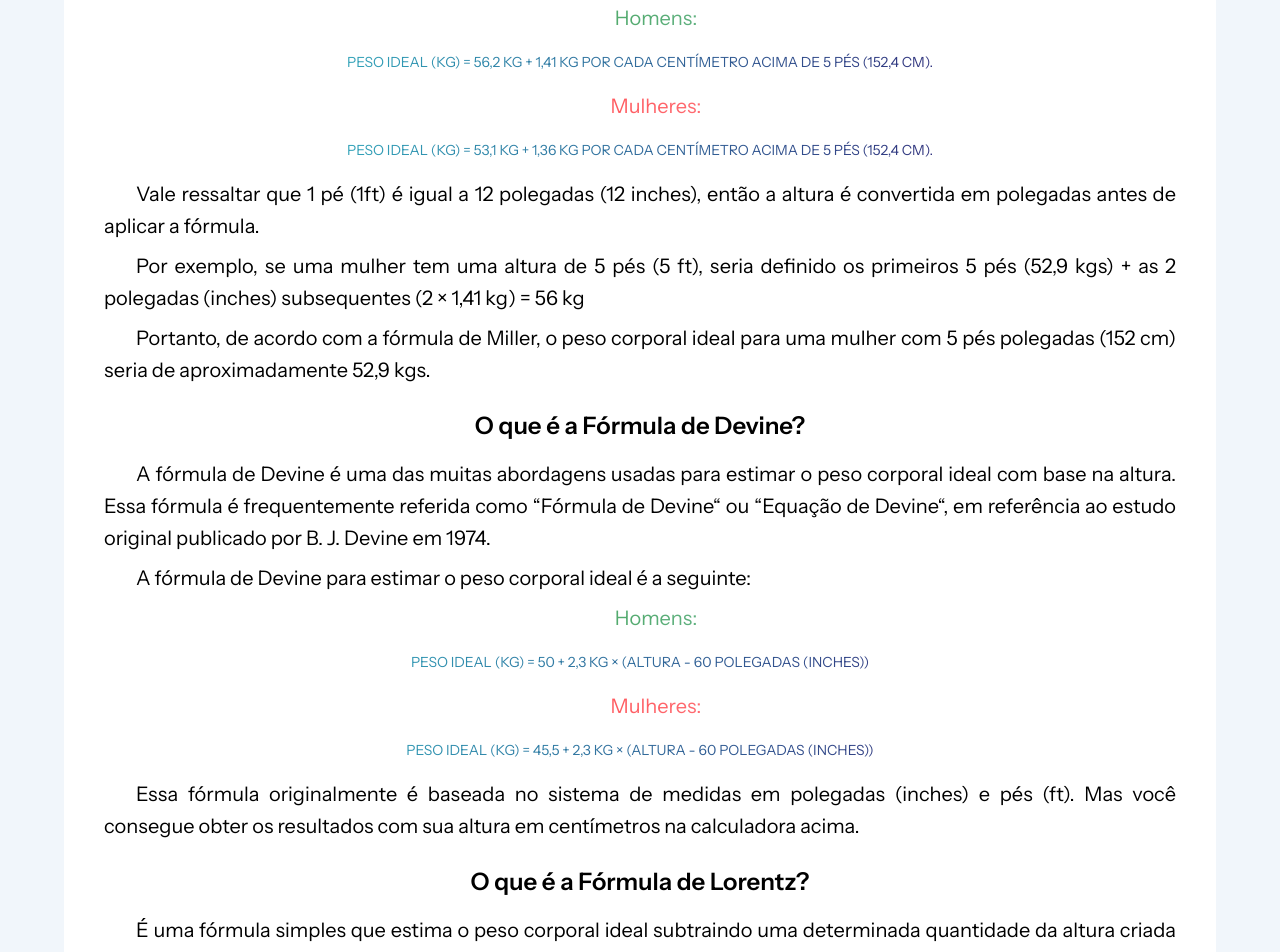
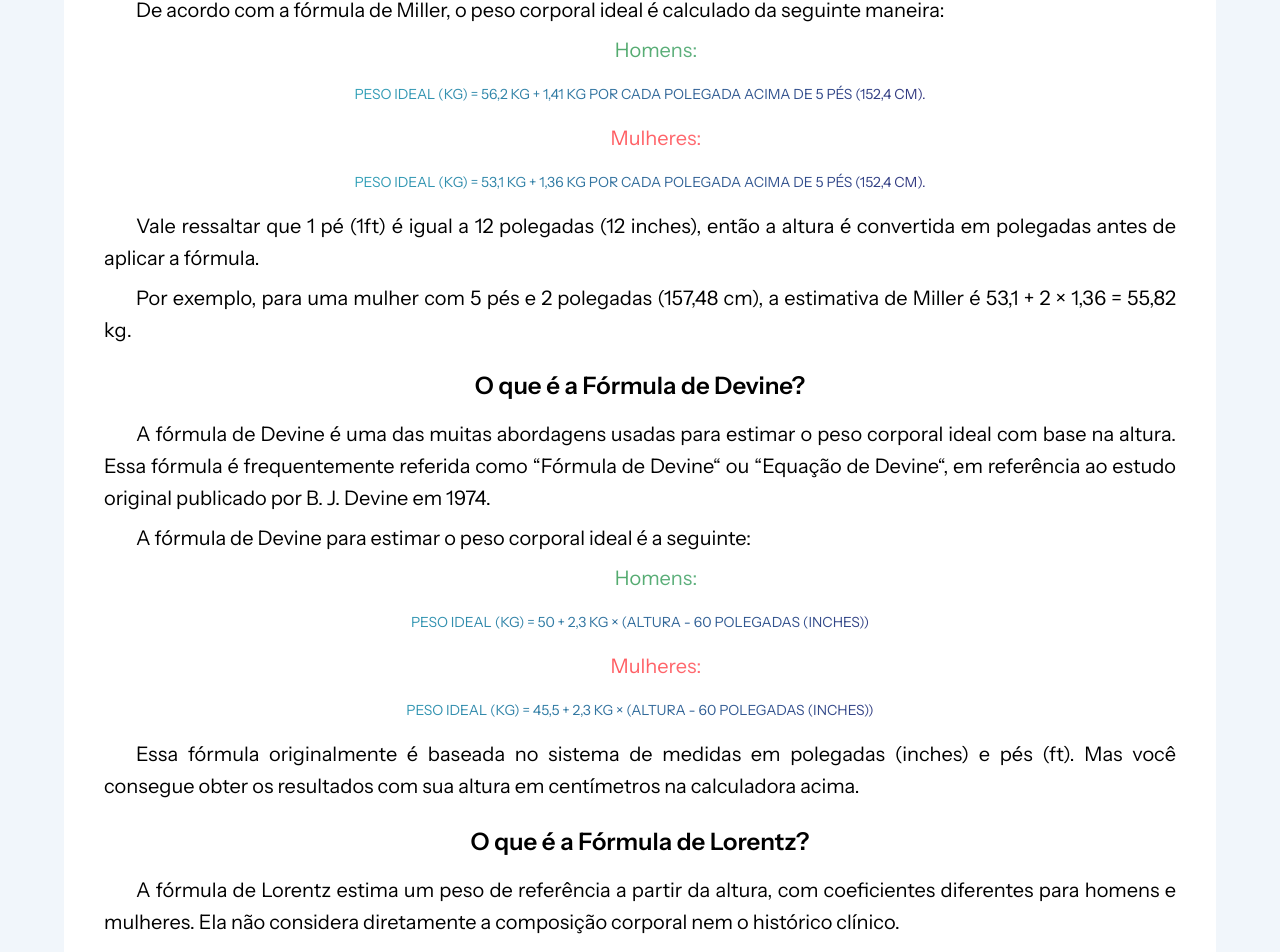
Before and after one commit to dan-araujo/calculadora-do-corpo, a Next.js app: page /peso-ideal in a window 1280 px wide. Shown: the part 2136-3088 px from the top of the page. Built offline with nearby package versions, Linux system fonts and the light colour scheme.

Commit message:
fix(peso): Revisa as estimativas de peso
- Usa o módulo compartilhado e preserva medidas decimais.
- Move as explicações das fórmulas para um componente.

```diff
--- a/src/pages/autores-peso-ideal.js
+++ b/src/components/autores-peso-ideal.js
@@ -19,7 +19,7 @@ export default function AutoresPesoIdeal() {
                 </span>
                 <p>O IMC<em className="mr-1"><sub>objetivo </sub></em> na fórmula é onde se deve colocar o IMC que a
                     pessoa pretende ter ao atingir o peso ideal,
-                    como padrão foi colocado o valor 22, e também a altura sendo calculada em centímetros
+                    como padrão foi colocado o valor 22, para ambos os sexos. A altura informada em centímetros é convertida para metros antes do cálculo
                 </p>
             </div>
 
@@ -47,19 +47,15 @@ export default function AutoresPesoIdeal() {
                 <p>De acordo com a fórmula de Miller, o peso corporal ideal é calculado da seguinte maneira:</p>
                 <p className="homens">Homens:</p>
                 <span className="texto-destaque">
-                    Peso Ideal (kg) = 56,2 kg + 1,41 kg por cada centímetro acima de 5 pés (152,4 cm).
+                    Peso Ideal (kg) = 56,2 kg + 1,41 kg por cada polegada acima de 5 pés (152,4 cm).
                 </span>
                 <p className="mulheres">Mulheres:</p>
                 <span className="texto-destaque">
-                    Peso Ideal (kg) = 53,1 kg + 1,36 kg por cada centímetro acima de 5 pés (152,4 cm).
+                    Peso Ideal (kg) = 53,1 kg + 1,36 kg por cada polegada acima de 5 pés (152,4 cm).
                 </span>
                 <p>Vale ressaltar que 1 pé (1ft) é igual a 12 polegadas (12 inches), então a altura é convertida em
                     polegadas antes de aplicar a fórmula.</p>
-                <p>Por exemplo, se uma mulher tem uma altura de 5 pés (5 ft),
-                    seria definido os primeiros 5 pés (52,9 kgs) + as 2 polegadas (inches) subsequentes
-                    (2 &times; 1,41 kg) = 56 kg</p>
-                <p>Portanto, de acordo com a fórmula de Miller, o peso corporal ideal para uma mulher com 5 pés
-                    polegadas (152 cm) seria de aproximadamente 52,9 kgs.</p>
+                <p>Por exemplo, para uma mulher com 5 pés e 2 polegadas (157,48 cm), a estimativa de Miller é 53,1 + 2 × 1,36 = 55,82 kg.</p>
             </div>
 
             <div id="devine">
@@ -84,10 +80,7 @@ export default function AutoresPesoIdeal() {
 
             <div id="lorentz">
                 <h4>O que é a Fórmula de Lorentz?</h4>
-                <p>É uma fórmula simples que estima o peso corporal ideal subtraindo uma
-                    determinada quantidade da altura criada pelo matemático Lorentz em 2009. Ela não leva em consideração outros fatores,
-                    como a composição corporal, idade, sexo ou distribuição de gordura.
-                </p>
+                <p>A fórmula de Lorentz estima um peso de referência a partir da altura, com coeficientes diferentes para homens e mulheres. Ela não considera diretamente a composição corporal nem o histórico clínico.</p>
                 <p>Os valores padrão no final da fórmula são definidos 4 para homens e 2 para mulheres</p>
                 <p>A fórmula de Lorentz é a seguinte:</p>
                 <p className="homens">Homens:</p>
@@ -113,56 +106,56 @@ export default function AutoresPesoIdeal() {
 
             <div className="fontes">
                 <small className="referencias">Referências:</small>
-                <a href="https://pubmed.ncbi.nlm.nih.gov/6869387/" target="_blank">
+                <a href="https://pubmed.ncbi.nlm.nih.gov/6869387/" target="_blank" rel="noopener noreferrer">
                     - J D Robinson, S M Lupkiewicz, L Palenik, L M Lopez, M Ariet,
                     <strong> Determination of ideal body weight for drug dosage calculations</strong>,
                     National Library of Medicine,
                     2016
                 </a>
-                <a href="https://pubmed.ncbi.nlm.nih.gov/10981254/" target="_blank">
+                <a href="https://pubmed.ncbi.nlm.nih.gov/10981254/" target="_blank" rel="noopener noreferrer">
                     -  M P Pai, F P Paloucek,
                     <strong> The origin of the "ideal" body weight equations </strong>,
                     National Library of Medicine,
                     2000
                 </a>
-                <a href="https://www.ncbi.nlm.nih.gov/pmc/articles/PMC4841935/" target="_blank">
+                <a href="https://www.ncbi.nlm.nih.gov/pmc/articles/PMC4841935/" target="_blank" rel="noopener noreferrer">
                     - Courtney M Peterson, Diana M Thomas, George L Blackburn, and Steven B Heymsfield,
                     <strong> Universal equation for estimating ideal body weight and body weight at any BMI</strong>,
                     National Library of Medicine,
                     2016
                 </a>
-                <a href="https://halls.md/ideal-weight-formulas-broca-devine/" target="_blank">
+                <a href="https://halls.md/ideal-weight-formulas-broca-devine/" target="_blank" rel="noopener noreferrer">
                     - Dr Halls,
                     <strong> Ideal weight formulas by Broca and Devine</strong>,
                     halls.md Moose & Doc,
                     2019
                 </a>
-                <a href="https://link.springer.com/article/10.1007/s11605-015-2910-4" target="_blank">
+                <a href="https://link.springer.com/article/10.1007/s11605-015-2910-4" target="_blank" rel="noopener noreferrer">
                     - Michael R. Kammerer, Michelle M. Porter, Alec C. Beekley & David S. Tichansky,
                     <strong> Ideal Body Weight Calculation in the Bariatric Surgical Population</strong>,
                     Springer Link,
                     2015
                 </a>
-                <a href="https://pt.wikipedia.org/wiki/F%C3%B3rmula_de_Lorentz" target="_blank">
+                <a href="https://pt.wikipedia.org/wiki/F%C3%B3rmula_de_Lorentz" target="_blank" rel="noopener noreferrer">
                     - Fórmula de Lorentz,
                     Wikipépdia - A enciclópedia livre,
                     pt.wikipedia.org,
                     2022
                 </a>
-                <a href="https://doi.org/10.1007/978-3-211-89836-9_803" target="_blank">
+                <a href="https://doi.org/10.1007/978-3-211-89836-9_803" target="_blank" rel="noopener noreferrer">
                     - Nahler G.,
                     <strong> Lorentz-formula. In: Dictionary of Pharmaceutical Medicine</strong>,
                     Publisher:  Springer, Vienna,
                     2009</a>
                 <a href="https://www.jobese.org/articles/formulas-for-determining-ideal-weight-and-its-relationship-to-the-body-mass-index-in-adults.pdf"
-                    target="_blank">
+                    target="_blank" rel="noopener noreferrer">
                     - Gerardo Jose Bauce, Mary Zulay, Moya-Sifontes,
                     <strong> Formulas for Determining Ideal Weight and Its Relationship to the Body Mass Index in Adults</strong>,
                     Obese,
                     jobese.org,
                     2021
                 </a>
-                <a href="https://www.flaticon.com/br/" title="peso ícones" target="_blank">
+                <a href="https://www.flaticon.com/br/" title="peso ícones" target="_blank" rel="noopener noreferrer">
                     - ícones criados por freepik - flaticon
                 </a>
             </div>
--- a/src/pages/peso-ideal.js
+++ b/src/pages/peso-ideal.js
@@ -5,9 +5,9 @@ import {
     calcularPesoIdealPorRobinson,
     calcularPesoIdealPorDevine,
     calcularPesoIdealPorPeterson
-} from "./api/calculadoras";
+} from "../lib/calculadoras.mjs";
 import Image from "next/image";
-import AutoresPesoIdeal from "./autores-peso-ideal";
+import AutoresPesoIdeal from "../components/autores-peso-ideal";
 
 export default function PesoIdeal() {
     const [altura, setAltura] = useState("");
@@ -22,11 +22,11 @@ export default function PesoIdeal() {
     const calculoPesoIdeal = async (e) => {
         e.preventDefault();
 
-        const pesoFormulaPeterson = calcularPesoIdealPorPeterson(parseInt(altura), genero);
-        const pesoFormulaLorentz = calcularPesoIdealPorLorentz(parseInt(altura), genero);
-        const pesoFormulaRobinson = calcularPesoIdealPorRobinson(parseInt(altura), genero);
-        const pesoFormulaMiller = calcularPesoIdealPorMiller(parseInt(altura), genero);
-        const pesoFormulaDevine = calcularPesoIdealPorDevine(parseInt(altura), genero);
+        const pesoFormulaPeterson = calcularPesoIdealPorPeterson(parseFloat(altura), genero);
+        const pesoFormulaLorentz = calcularPesoIdealPorLorentz(parseFloat(altura), genero);
+        const pesoFormulaRobinson = calcularPesoIdealPorRobinson(parseFloat(altura), genero);
+        const pesoFormulaMiller = calcularPesoIdealPorMiller(parseFloat(altura), genero);
+        const pesoFormulaDevine = calcularPesoIdealPorDevine(parseFloat(altura), genero);
 
         setPesoIdealPorPeterson(pesoFormulaPeterson);
         setPesoIdealPorLorentz(pesoFormulaLorentz);
@@ -73,29 +73,29 @@ export default function PesoIdeal() {
                         <button type="submit" className="botao-calcular">Calcular</button>
                     </form>
                 </section>
-                <Image src={"/images/escala-de-peso.png"} width={130} height={130} className="imagem-demo" />
+                <Image src={"/images/escala-de-peso.png"} width={130} height={130} className="imagem-demo"  alt="" />
                     {pesoIdealPorLorentz !== "" && (
                         <div className="resultado" style={{ display: mostrarResultado ? 'block' : 'none' }}>
                             <h3 className="text-xl">O seu peso ideal está entre:</h3>
                             <div className="flex flex-row justify-center">
                                 <h2 className="text-2xl mr-1">Peterson: {pesoIdealPorPeterson} kgs</h2>
-                                <a href="#peterson"><Image src={"/images/interrogacao.png"} width={16} height={16} /></a>
+                                <a aria-label="Entenda a fórmula" href="#peterson"><Image src={"/images/interrogacao.png"} width={16} height={16}  alt="" /></a>
                             </div>
                             <div className="flex flex-row justify-center">
                             <h2 className="text-2xl mr-1">Robinson: {pesoIdealPorRobinson} kgs</h2>
-                            <a href="#robinson"><Image src={"/images/interrogacao.png"} width={16} height={16} /></a>
+                            <a aria-label="Entenda a fórmula" href="#robinson"><Image src={"/images/interrogacao.png"} width={16} height={16}  alt="" /></a>
                             </div>
                             <div className="flex flex-row justify-center">
                             <h2 className="text-2xl mr-1">Miller: {pesoIdealPorMiller} kgs</h2>
-                            <a href="#miller"><Image src={"/images/interrogacao.png"} width={16} height={16} /></a>
+                            <a aria-label="Entenda a fórmula" href="#miller"><Image src={"/images/interrogacao.png"} width={16} height={16}  alt="" /></a>
                             </div>
                             <div className="flex flex-row justify-center">
                             <h2 className="text-2xl mr-1">Devine: {pesoIdealPorDevine} kgs</h2>
-                            <a href="#devine"><Image src={"/images/interrogacao.png"} width={16} height={16} /></a>
+                            <a aria-label="Entenda a fórmula" href="#devine"><Image src={"/images/interrogacao.png"} width={16} height={16}  alt="" /></a>
                             </div>
                             <div className="flex flex-row justify-center">
                             <h2 className="text-2xl mr-1">Lorentz: {pesoIdealPorLorentz} kgs</h2>
-                            <a href="#lorentz"><Image src={"/images/interrogacao.png"} width={16} height={16} /></a>
+                            <a aria-label="Entenda a fórmula" href="#lorentz"><Image src={"/images/interrogacao.png"} width={16} height={16}  alt="" /></a>
                             </div>
                         </div>
                     )
```
